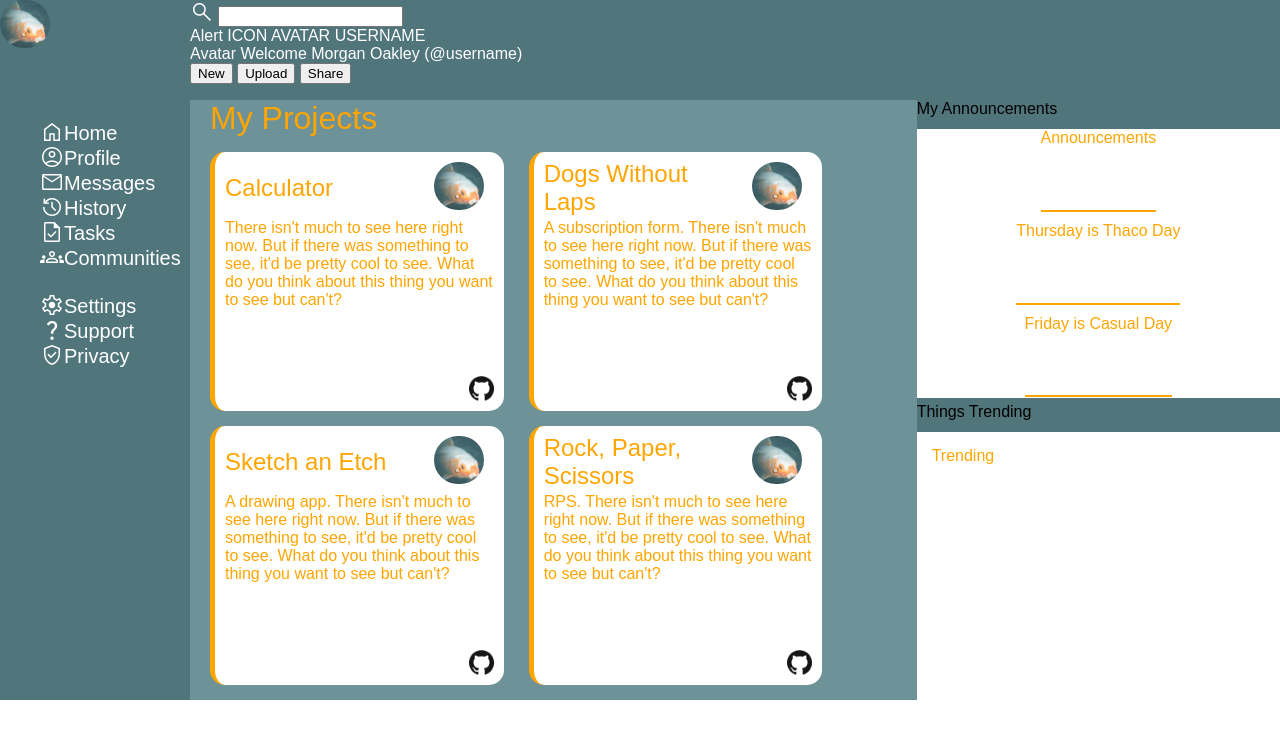
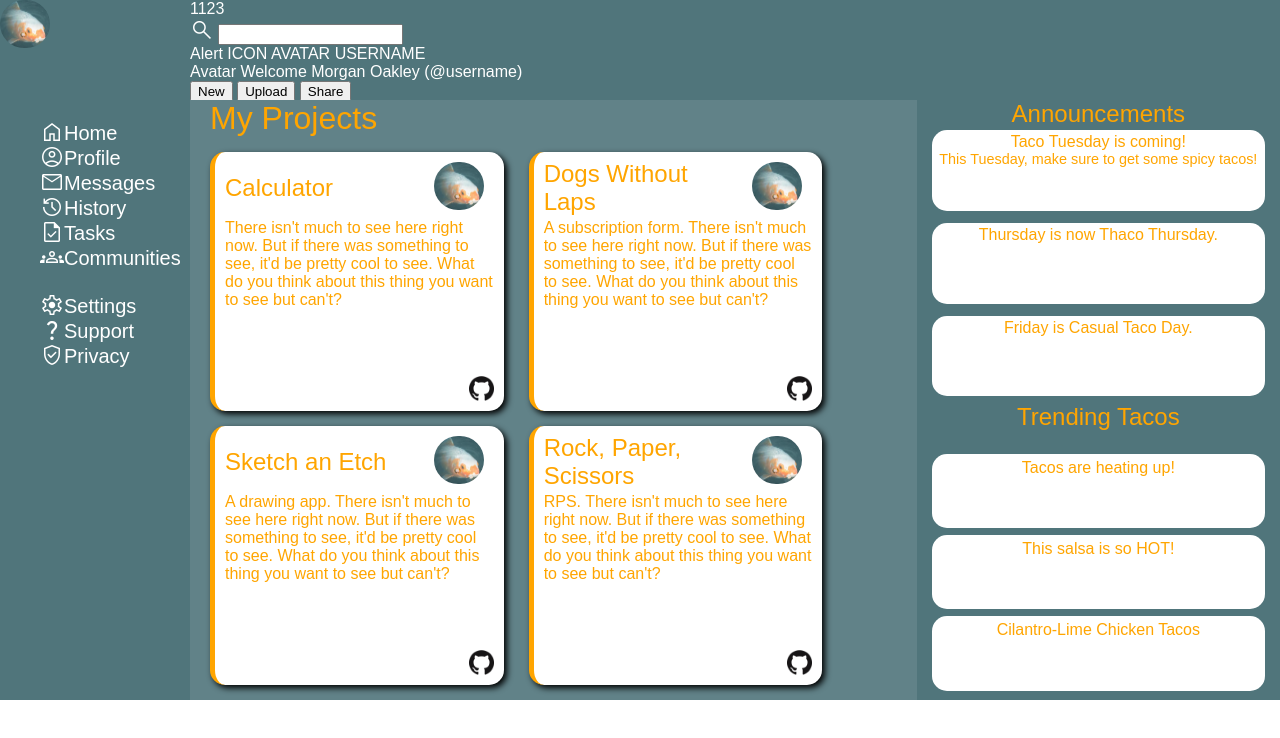
Before and after one commit to RinkM/Odin7-Dashboard, a plain HTML site: page index.html in a window 1280 px wide. Drawn offline with nearby package versions, Linux system fonts and the light colour scheme.

Commit message:
mac fatique commit

```diff
--- a/index.html
+++ b/index.html
@@ -20,7 +20,10 @@
 <body>
   <header>
     <div>
-      <div>
+      1123
+
+
+      <div class = "searchBar">
         <span class="material-symbols-outlined">
           search
         </span>
@@ -31,14 +34,14 @@
         <span>AVATAR</span>
         <span>USERNAME</span>
       </div>
-      <div>
+      <div class = welcomeContainer>
         <span>Avatar</span>
         <span>Welcome</span>
         <span>Morgan Oakley (@username)</span>
       </div>
 
 
-      <div>
+      <div class = "buttons">
 
         <button>New</button>
         <button>Upload</button>
@@ -82,15 +85,28 @@
       </div>
     </div>
     <div class = rightSideContainer>
-      <div class = "announcementsHeader"> My Announcements</div>
+      <div class = "announcementsHeader"> Announcements</div>
       <div class = "announcementsContainer">
-        <div class = "announcement">Announcements</div>
-        <div class = "announcement">Thursday is Thaco Day</div>
-        <div class = "announcement">Friday is Casual Day</div>
+        <div class = "announcement">
+          <span class = announcementTitle>
+            Taco    Tuesday is coming!
+          </span>
+        <div class = "announcementText">This Tuesday, make sure to get some spicy tacos!</div>
+        </div>
+
+        <div class = "announcement">
+          Thursday is now Thaco Thursday.</div>
+        <div class = "announcement">
+          Friday is Casual Taco Day.</div>
       </div>
-      <div class = "trendingHeader">Things Trending</div>
+
+      <div class = "trendingHeader">Trending Tacos</div>
+
+
       <div class = "trendingContainer">
-        <div>Trending</div>
+        <div class = "trendingItem">Tacos are heating up!</div>
+        <div class = "trendingItem">This salsa is so HOT!</div>
+        <div class = "trendingItem">Cilantro-Lime Chicken Tacos</div>
       </div>
     </div>
   </div>
--- a/style.css
+++ b/style.css
@@ -42,22 +42,33 @@ header{
     color: white;
     background-color: #50757b;
     grid-area: 1 / 2 / 2/ 3;
+    display: grid;
+    grid-template-columns: repeat(2, 1fr);
+    grid-template-rows: repeat(2, 1fr);
 }
+
+
+.buttons{
+    grid-area: 2 / 2 / 3 / 3
+}
+
 
 .mainSpace{
     display: grid;
-    grid-template: 1fr / 2fr 1fr;
-    background-color: #6d9297;
+    grid-template: 1fr   / 2fr 1fr;
+    background-color: #618288;
 
     /* background-color: #50757b; */
     grid-area: 2 / 2 / 3 / 3;
 }
 
-
+.searchbar{
+    grid-area: 1 / 1 / 2 / 3;
+}
 
 
 .projectsContainer{
-    background-color: #6d9297;
+    background-color: #618288;
     grid-area: 1/1/2/2;
     display: flex;
     flex-wrap: wrap;
@@ -81,6 +92,7 @@ header{
 }
 
 .projectCard{
+    filter:drop-shadow(3px 3px 3px black) ;
     min-width: 190px;
     max-width: 300px;
     padding: 5px;
@@ -149,6 +161,9 @@ header{
     border-radius: 50px;
 }
 
+
+
+
 .rightSideContainer{
     background-color: #50757b;
         display: grid;
@@ -158,10 +173,14 @@ header{
         grid-row-gap: 5px;
 }
 .announcementsHeader{
+    text-align: center;
+    font-size : 1.5rem;
+    color: orange;
     grid-area:1 / 1 / 2 / 2}
 
 .announcementsContainer{
-    background-color: white;
+
+    background-color:#50757b;
     color: orange;
     grid-area: 2 / 1 / 3 / 2;
     display: flex;
@@ -172,20 +191,45 @@ header{
 }
 
 .announcement{
-
+    width: 90%;
+    border-radius: 15px;
+    text-align: center;
+    background-color: white;
+    margin: 1px;
+    padding:3px;
     height: 33%;
-    border-bottom: 2px solid orange ;
+    /* border-bottom: 2px solid orange ; */
 }
 
+.announcementTitle{
+    font-weight: 400;
+}
+
+.announcementText{
+    font-size: .9rem;
+}
 .trendingHeader{
+    font-size: 1.5rem;
+    color: orange;
+    text-align: center;
     grid-area:3 / 1 / 4/ 2;
 }
 
 .trendingContainer{
     color: orange;
     padding: 15px;
+    background-color:#50757b;
+    grid-area: 4 / 1 / 5 / 2;
+}
+
+.trendingItem{
     background-color: white;
-    grid-area: 4 / 1 / 5 / 2;
+    margin: 7px 0px;
+    padding:5px;
+    text-align: center;
+    height: 27%;
+    border-radius: 15px;
+
 }
 
 ul{
```
Also changed, not shown: notes.md (+9 -3 lines), 1 other file.
